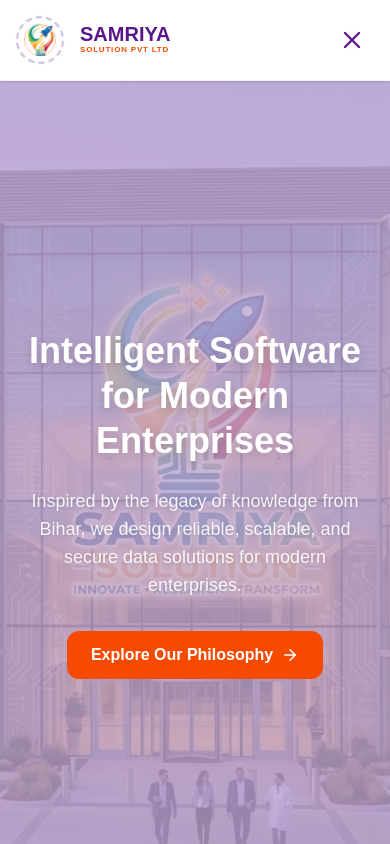
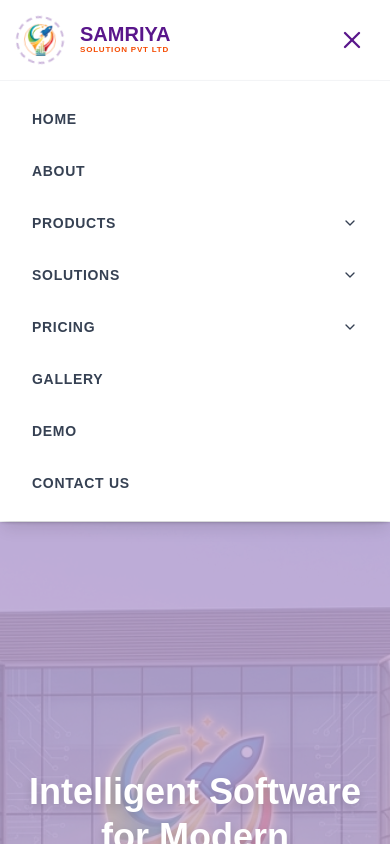
Before and after one commit to samriyasol/pvt.ltd, a Next.js app: page / in a window 390 px wide. Both pictures are taken after a click on the button 352 px from the left and 40 px from the top of the page. Shown: the top 844 px of the page. Built offline with nearby package versions, Linux system fonts and the light colour scheme.

Commit message:
Enhance Navbar with mobile menu and submenu
Added mobile menu functionality and submenu toggle.

```diff
--- a/src/components/Navbar.js
+++ b/src/components/Navbar.js
@@ -5,13 +5,13 @@ import Link from 'next/link';
 
 export default function Navbar() {
   const [isMenuOpen, setIsMenuOpen] = useState(false);
+  const [openSubmenu, setOpenSubmenu] = useState(null);
 
   const closeMenu = () => {
     setIsMenuOpen(false);
     setOpenSubmenu(null);
   };
 
-  // यहाँ आपके सभी मेनू और सब-मेनू का पूरा डेटा है
   const menuData = [
     { name: "Home", href: "/" },
     { name: "About", href: "/about" },
@@ -20,7 +20,7 @@ export default function Navbar() {
     { name: "Pricing", href: "/pricing", submenu: ["Starter Plan", "Corporate Plan", "Enterprise"] },
     { name: "Gallery", href: "/gallery" },
     { name: "Demo", href: "/demo" },
-    { name: "Contact Us", href: "/contact" }, // अगर अलग पेज है तो "/contact" करें
+    { name: "Contact Us", href: "/contact" },
   ];
 
   return (
@@ -55,7 +55,7 @@ export default function Navbar() {
                 {item.submenu && <ChevronDown className="ml-1 w-3 h-3" />}
               </Link>
               {item.submenu && (
-                <div className="absolute left-0 mt-0 w-52 bg-white border border-gray-100 shadow-xl rounded-xl opacity-0 invisible group-hover:opacity-100 group-hover:visible transition-all duration-300 translate-y-2 group-hover:translate-y-0 z-50">
+                <div className="absolute left-0 mt-0 w-52 bg-white border border-gray-100 shadow-xl rounded-xl opacity-0 invisible group-hover:opacity-100 group-hover:visible transition-all duration-300 z-10">
                   <div className="p-2">
                     {item.submenu.map((sub, sIndex) => (
                       <a key={sIndex} href="#" className="block px-4 py-3 text-sm text-gray-600 hover:bg-purple-50 hover:text-purple-900 rounded-lg transition font-medium">
@@ -76,6 +76,48 @@ export default function Navbar() {
           </button>
         </div>
       </div>
+
+      {/* मोबाइल मेनू */}
+      {isMenuOpen && (
+        <div className="xl:hidden bg-white border-t border-gray-100 shadow-lg">
+          <div className="max-w-7xl mx-auto px-4 py-4 space-y-2">
+            {menuData.map((item, i) => (
+              <div key={i}>
+                <button
+                  onClick={() => item.submenu && setOpenSubmenu(openSubmenu === i ? null : i)}
+                  className="w-full flex items-center justify-between px-4 py-3 text-sm font-bold text-gray-700 hover:bg-purple-50 hover:text-purple-900 rounded-lg transition uppercase tracking-wider"
+                >
+                  <Link href={item.href || "#"} onClick={!item.submenu ? closeMenu : undefined}>
+                    {item.name}
+                  </Link>
+                  {item.submenu && (
+                    <ChevronDown
+                      size={16}
+                      className={`transform transition-transform ${openSubmenu === i ? 'rotate-180' : ''}`}
+                    />
+                  )}
+                </button>
+
+                {/* मोबाइल सबमेनू */}
+                {item.submenu && openSubmenu === i && (
+                  <div className="bg-gray-50 rounded-lg mt-2 ml-4 border-l-2 border-purple-500">
+                    {item.submenu.map((sub, sIndex) => (
+                      <a
+                        key={sIndex}
+                        href="#"
+                        onClick={closeMenu}
+                        className="block px-4 py-2 text-sm text-gray-600 hover:bg-purple-100 hover:text-purple-900 rounded transition font-medium"
+                      >
+                        {sub}
+                      </a>
+                    ))}
+                  </div>
+                )}
+              </div>
+            ))}
+          </div>
+        </div>
+      )}
     </nav>
   );
 }
```
